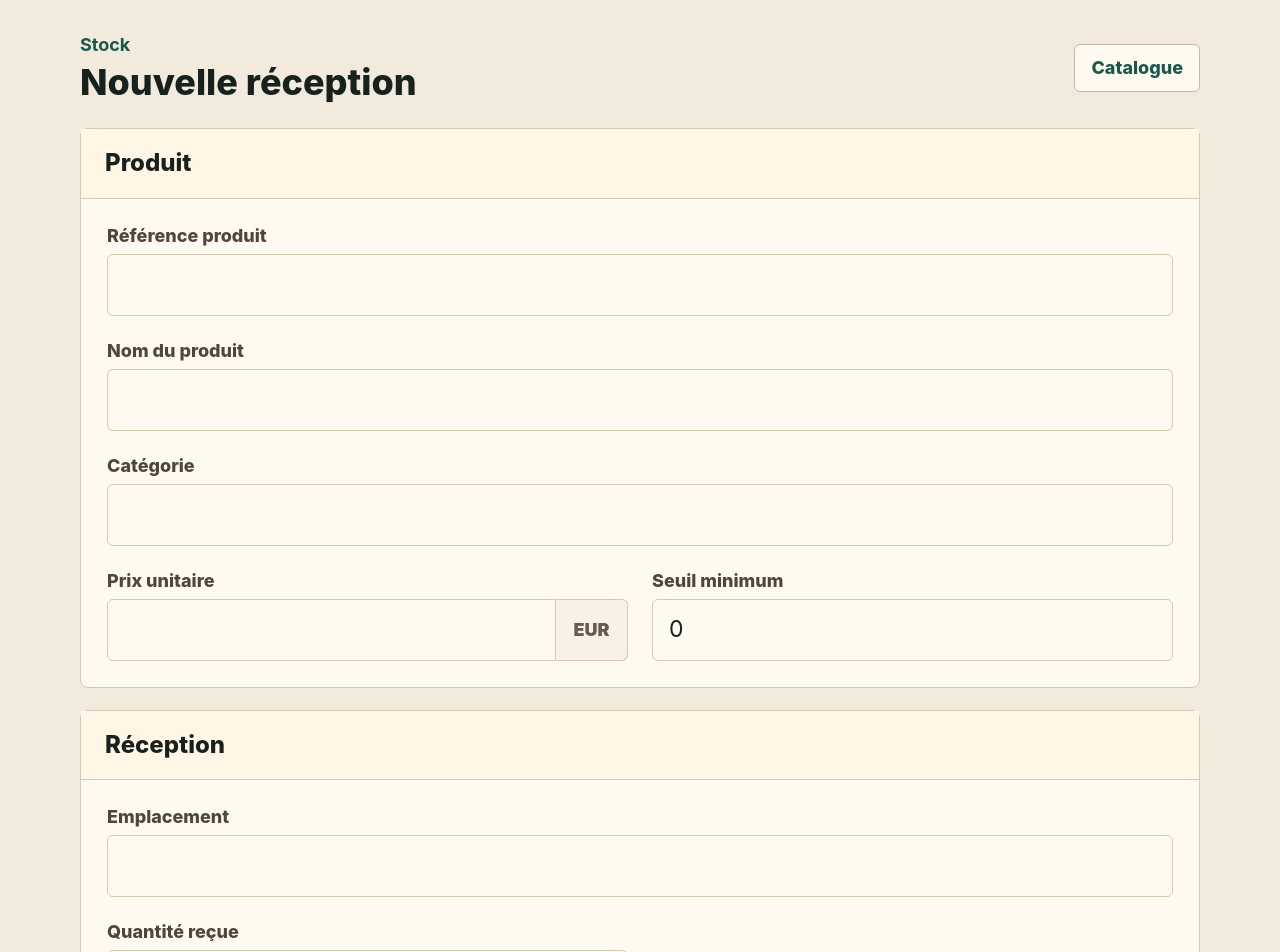
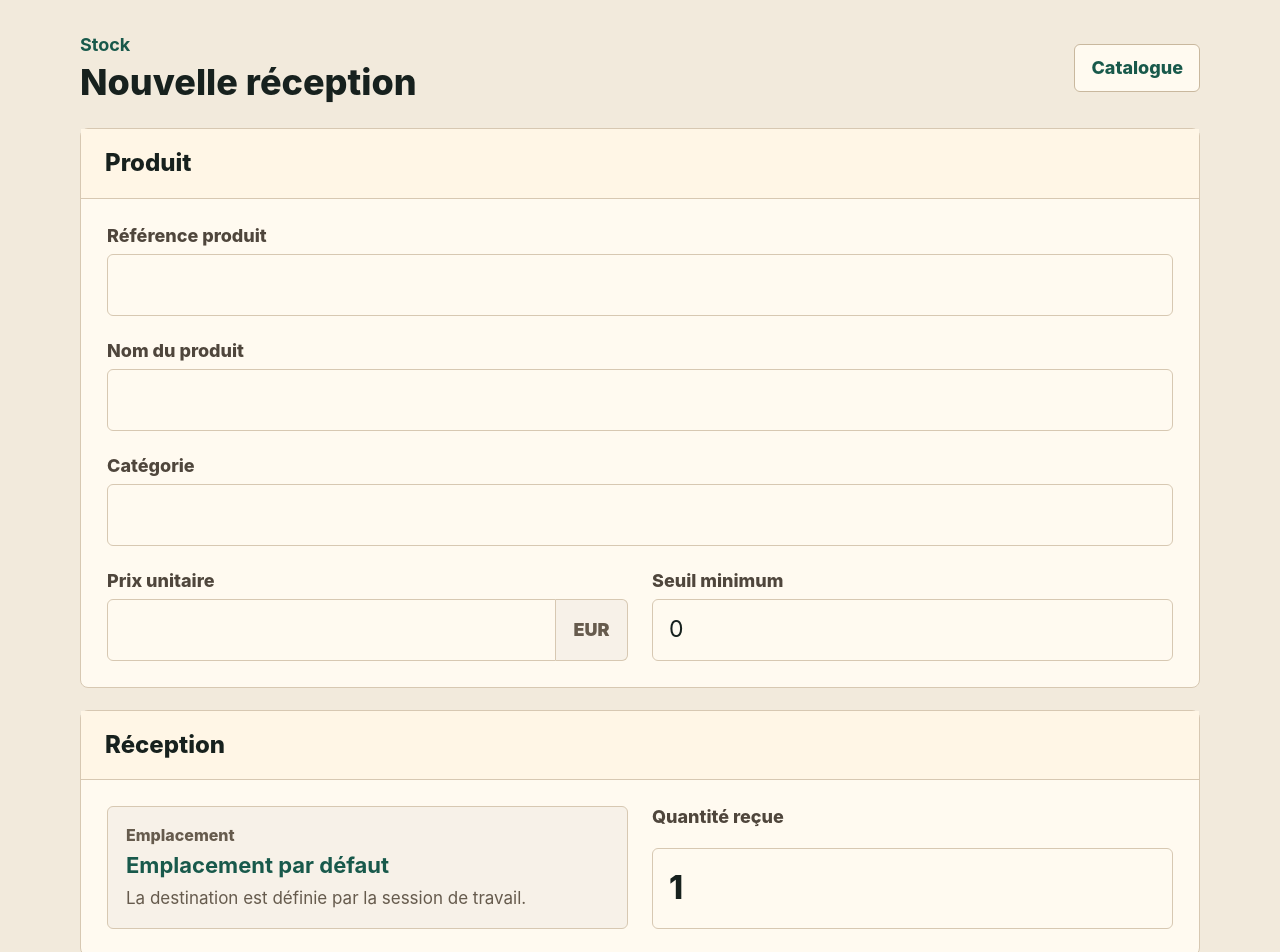
Before and after one commit to aliCheikCheikh/auto-stock-management-front, an Angular app: page /stock-receipts/new in a window 1280 px wide. Shown: the top 952 px of the page. Built offline with nearby package versions, Linux system fonts and the light colour scheme.

Commit message:
feat(stock-receipts): use session default location

```diff
--- a/src/app/features/stock-receipts/pages/new-stock-receipt-page/new-stock-receipt-page.html
+++ b/src/app/features/stock-receipts/pages/new-stock-receipt-page/new-stock-receipt-page.html
@@ -69,12 +69,10 @@
       </div>
 
       <div class="form-grid">
-        <div class="field field--wide">
-          <label for="locationId">Emplacement</label>
-          <input id="locationId" type="text" formControlName="locationId" />
-          @if (form.controls.locationId.touched && form.controls.locationId.invalid) {
-            <p class="field-error">Emplacement obligatoire.</p>
-          }
+        <div class="session-context">
+          <span>Emplacement</span>
+          <strong>Emplacement par défaut</strong>
+          <p>La destination est définie par la session de travail.</p>
         </div>
 
         <div class="field field--quantity">
--- a/src/app/features/stock-receipts/pages/new-stock-receipt-page/new-stock-receipt-page.scss
+++ b/src/app/features/stock-receipts/pages/new-stock-receipt-page/new-stock-receipt-page.scss
@@ -150,6 +150,35 @@ input:focus {
   font-weight: 800;
 }
 
+.session-context {
+  display: grid;
+  gap: 8px;
+  align-content: center;
+  min-height: 112px;
+  border: 1px solid var(--color-border);
+  border-radius: 6px;
+  background: var(--color-canvas-soft);
+  padding: 18px;
+}
+
+.session-context span {
+  color: var(--color-muted);
+  font-size: 16px;
+  font-weight: 800;
+}
+
+.session-context strong {
+  color: var(--color-petrol);
+  font-size: 22px;
+  line-height: 1.15;
+}
+
+.session-context p {
+  color: var(--color-muted);
+  font-size: 17px;
+  line-height: 1.35;
+}
+
 .field-error {
   color: #842a20;
   font-size: 16px;
--- a/src/app/features/stock-receipts/pages/new-stock-receipt-page/new-stock-receipt-page.ts
+++ b/src/app/features/stock-receipts/pages/new-stock-receipt-page/new-stock-receipt-page.ts
@@ -31,10 +31,6 @@ export class NewStockReceiptPage {
       nonNullable: true,
       validators: [Validators.required, Validators.min(0)],
     }),
-    locationId: new FormControl('', {
-      nonNullable: true,
-      validators: [Validators.required],
-    }),
     quantity: new FormControl(1, {
       nonNullable: true,
       validators: [Validators.required, Validators.min(1)],
@@ -67,7 +63,7 @@ export class NewStockReceiptPage {
       userId: DEV_SESSION_CONTEXT.userId,
       distributions: [
         {
-          locationId: formValue.locationId,
+          locationId: DEV_SESSION_CONTEXT.defaultLocationId,
           quantity: formValue.quantity,
         },
       ],
```
